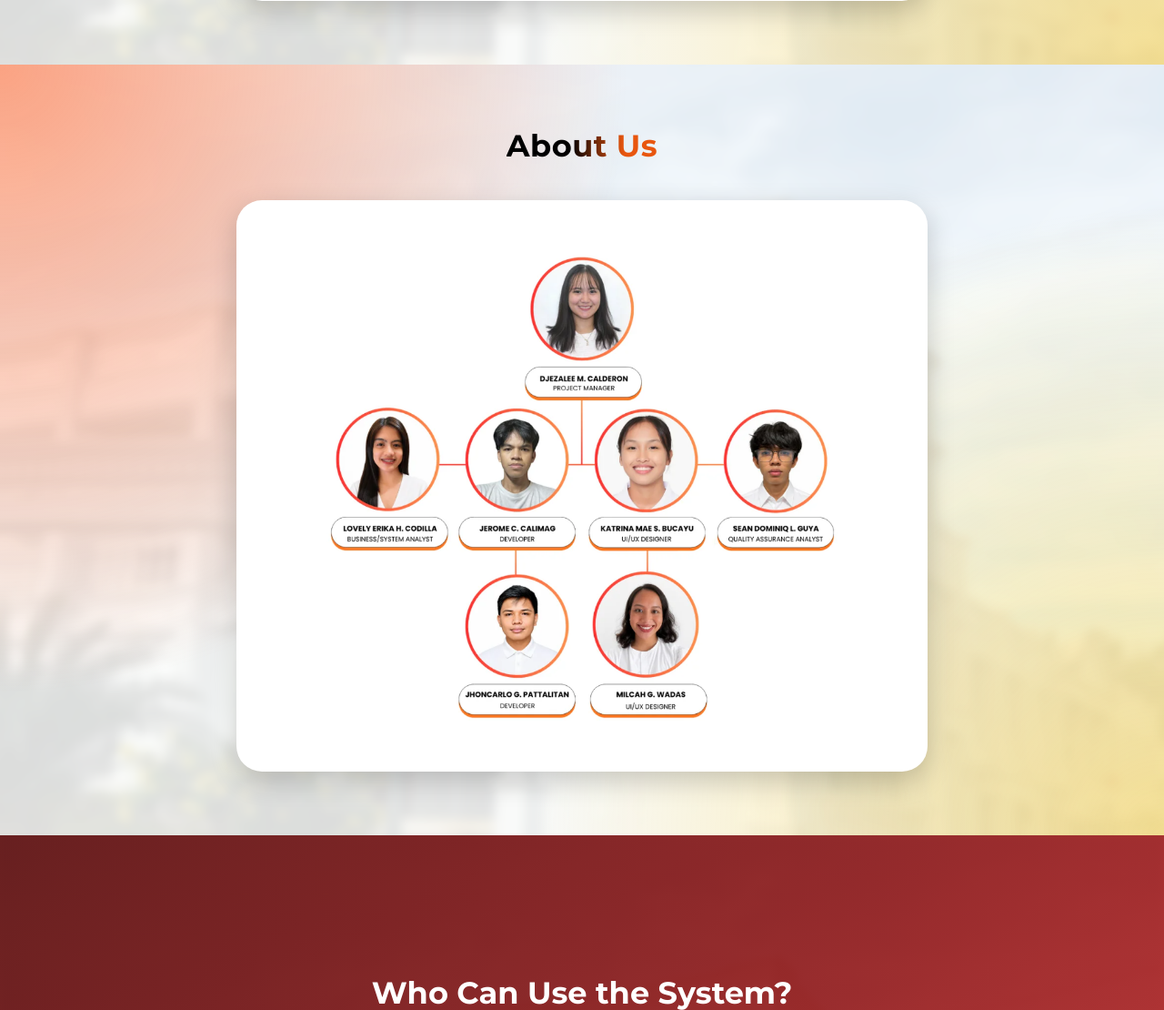
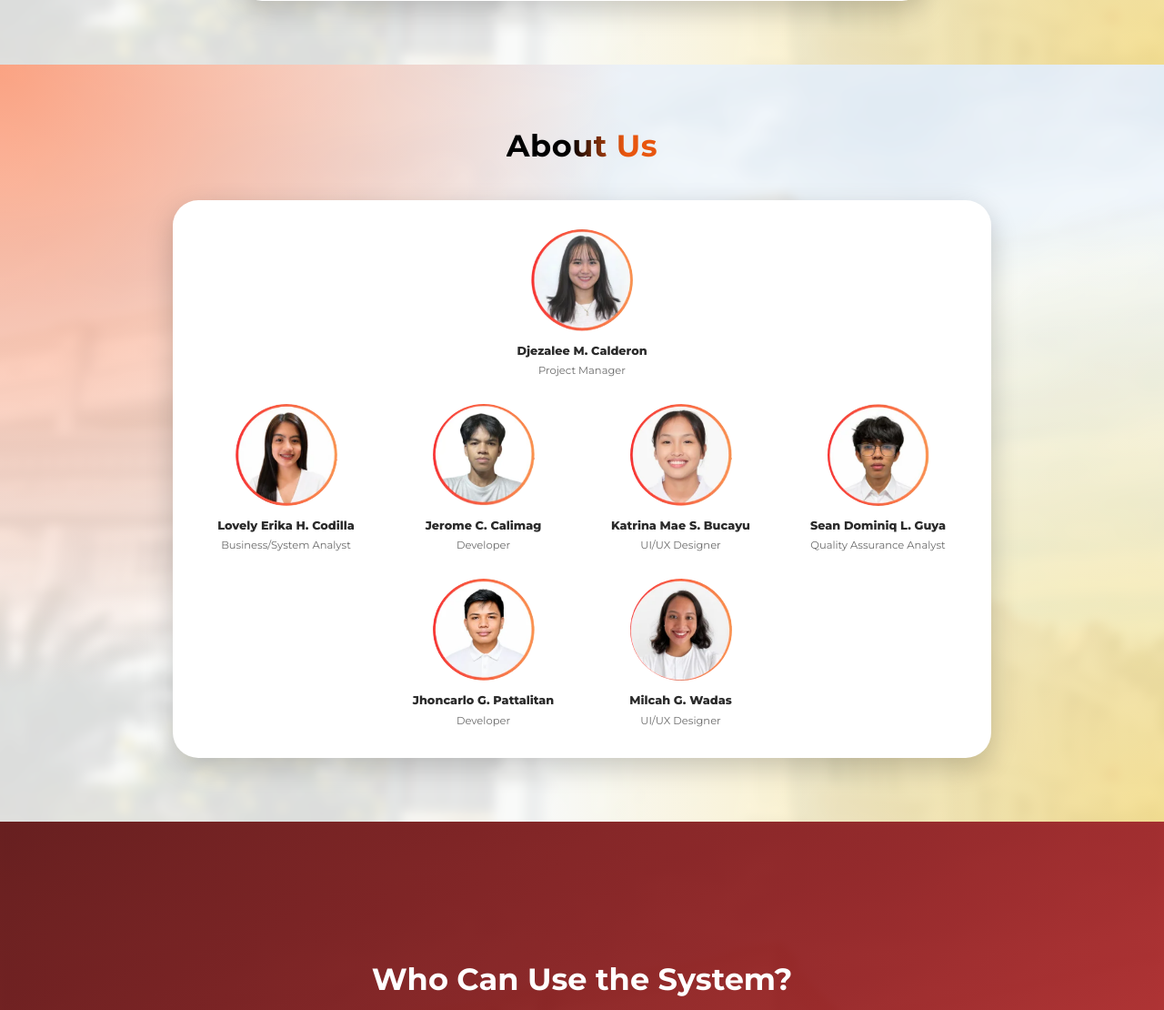
Before and after one commit to PATS1010/PROF_CONSULT, a PHP site: page /landingpage.html in a window 1280 px wide. Shown: the part 2361-3471 px from the top of the page at 91% size. Run offline with PHP 8.4, Linux system fonts and the light colour scheme.

Commit message:
Route Register through account selection and fix landing page navigation and team theme

```diff
--- a/css/dark-theme.css
+++ b/css/dark-theme.css
@@ -269,6 +269,14 @@ html[data-theme="dark"] .diagram-card {
   box-shadow: var(--theme-shadow);
 }
 
+html[data-theme="dark"] .team-chart {
+  background-color: var(--theme-card);
+  border: 1px solid var(--theme-border);
+  box-shadow: var(--theme-shadow);
+}
+html[data-theme="dark"] .team-member-name { color: var(--theme-text); }
+html[data-theme="dark"] .team-member-role { color: var(--theme-text-soft); }
+
 html[data-theme="dark"] .contact-info-title {
   color: var(--theme-danger);
 }
--- a/css/landingpage.css
+++ b/css/landingpage.css
@@ -155,6 +155,7 @@ img {
 
 .hero {
   position: relative;
+  scroll-margin-top: var(--nav-height);
   min-height: calc(100vh - var(--nav-height));
   display: flex;
   align-items: center;
@@ -438,6 +439,36 @@ img {
   height: 100%;
   max-height: 100%;
   object-fit: contain;
+}
+
+.team-chart {
+  width: 100%;
+  display: grid;
+  grid-template-columns: repeat(4, minmax(0, 1fr));
+  gap: 28px 16px;
+  padding: 32px 24px;
+  border-radius: 28px;
+  background-color: #ffffff;
+  box-shadow: var(--shadow-card);
+  list-style: none;
+}
+.team-member { min-width: 0; text-align: center; }
+.team-manager { grid-column: 1 / -1; }
+.team-contributor { grid-column: 2; }
+.team-portrait {
+  width: 112px;
+  height: 112px;
+  margin: 0 auto 12px;
+  border-radius: 50%;
+  object-fit: cover;
+  object-view-box: inset(var(--portrait-crop));
+}
+.team-member-name { font-size: .8rem; font-weight: 800; overflow-wrap: anywhere; }
+.team-member-role { margin-top: 4px; font-size: .72rem; color: var(--color-text-muted); }
+@media (max-width: 600px) {
+  .team-chart { grid-template-columns: repeat(2, minmax(0, 1fr)); padding: 24px 12px; gap: 24px 12px; }
+  .team-contributor { grid-column: auto; }
+  .team-portrait { width: 88px; height: 88px; }
 }
 
 .who-can-use {
--- a/faculty-login.html
+++ b/faculty-login.html
@@ -82,8 +82,8 @@
 
       <p class="create-account-text">
         Don't have an account?
-        <a href="create-faculty-account.html" class="create-account-link" data-nav="create-account">
-          Create Faculty Account
+        <a href="choose-account.html" class="create-account-link" data-nav="register">
+          Register
         </a>
       </p>
 
--- a/js/faculty-login.js
+++ b/js/faculty-login.js
@@ -15,10 +15,10 @@ document.addEventListener("DOMContentLoaded", () => {
     });
   });
 
-  document.querySelectorAll('[data-nav="create-account"]').forEach((link) => {
+  document.querySelectorAll('[data-nav="register"]').forEach((link) => {
     link.addEventListener("click", (event) => {
       event.preventDefault();
-      window.location.href = "create-faculty-account.html";
+      window.location.href = "choose-account.html";
     });
   });
 
--- a/js/landingpage.js
+++ b/js/landingpage.js
@@ -31,7 +31,9 @@ document.addEventListener("DOMContentLoaded", () => {
   document.querySelectorAll('[data-nav="home"]').forEach((link) => {
     link.addEventListener("click", (event) => {
       event.preventDefault();
-      window.location.href = "index.html";
+      document.getElementById("hero")?.scrollIntoView({ behavior: "smooth" });
+      if (navLinks) navLinks.classList.remove("is-open");
+      navToggle?.setAttribute("aria-expanded", "false");
     });
   });
 
--- a/js/login.js
+++ b/js/login.js
@@ -4,8 +4,7 @@ document.addEventListener("DOMContentLoaded", () => {
   const NAV_TARGETS = {
     "back": "landingpage.html",
     "forgot-password": "forgot-password.html",
-    "create-student-account": "create-student-account.html",
-    "create-faculty-account": "create-faculty-account.html",
+    "register": "choose-account.html",
   };
 
   Object.entries(NAV_TARGETS).forEach(([navKey, targetPage]) => {
--- a/js/student-login.js
+++ b/js/student-login.js
@@ -15,10 +15,10 @@ document.addEventListener("DOMContentLoaded", () => {
     });
   });
 
-  document.querySelectorAll('[data-nav="create-account"]').forEach((link) => {
+  document.querySelectorAll('[data-nav="register"]').forEach((link) => {
     link.addEventListener("click", (event) => {
       event.preventDefault();
-      window.location.href = "create-student-account.html";
+      window.location.href = "choose-account.html";
     });
   });
 
--- a/landingpage.html
+++ b/landingpage.html
@@ -15,7 +15,7 @@
 <body>
 
   <header class="navbar">
-    <a href="index.html" class="navbar-logo" data-nav="home" aria-label="Go to home">
+    <a href="#hero" class="navbar-logo" data-nav="home" aria-label="Go to home">
       <img src="images/prof-consult-logo.png" alt="Prof Consult Logo">
     </a>
 
@@ -26,7 +26,7 @@
     </button>
 
     <nav class="navbar-links" id="navLinks">
-      <a href="index.html" data-nav="home">Home</a>
+      <a href="#hero" data-nav="home">Home</a>
       <a href="#why-choose" data-nav="scroll">About</a>
       <a href="#contact" data-nav="scroll">Contact</a>
       <a href="login.html" class="navbar-login-button" data-nav="login">Login</a>
@@ -137,15 +137,43 @@
 
         <h2 class="format-text how-it-works-title">About Us</h2>
 
-        <div class="diagram-card">
-
-          <img
-            src="images/members.png"
-            alt="About Us team"
-            class="diagram-placeholder-image"
-          >
-
-        </div>
+        <ul class="team-chart" aria-label="Prof Consult project team">
+          <li class="team-member team-manager">
+            <img src="images/members.png" alt="" class="team-portrait" style="--portrait-crop: 1.274% 40.584% 76.688% 40.693%">
+            <p class="team-member-name">Djezalee M. Calderon</p>
+            <p class="team-member-role">Project Manager</p>
+          </li>
+          <li class="team-member">
+            <img src="images/members.png" alt="" class="team-portrait" style="--portrait-crop: 33.376% 75.758% 44.586% 5.519%">
+            <p class="team-member-name">Lovely Erika H. Codilla</p>
+            <p class="team-member-role">Business/System Analyst</p>
+          </li>
+          <li class="team-member">
+            <img src="images/members.png" alt="" class="team-portrait" style="--portrait-crop: 33.631% 52.381% 44.331% 28.896%">
+            <p class="team-member-name">Jerome C. Calimag</p>
+            <p class="team-member-role">Developer</p>
+          </li>
+          <li class="team-member">
+            <img src="images/members.png" alt="" class="team-portrait" style="--portrait-crop: 33.631% 29.004% 44.331% 52.273%">
+            <p class="team-member-name">Katrina Mae S. Bucayu</p>
+            <p class="team-member-role">UI/UX Designer</p>
+          </li>
+          <li class="team-member">
+            <img src="images/members.png" alt="" class="team-portrait" style="--portrait-crop: 33.631% 5.628% 44.331% 75.649%">
+            <p class="team-member-name">Sean Dominiq L. Guya</p>
+            <p class="team-member-role">Quality Assurance Analyst</p>
+          </li>
+          <li class="team-member team-contributor">
+            <img src="images/members.png" alt="" class="team-portrait" style="--portrait-crop: 68.917% 52.381% 9.045% 28.896%">
+            <p class="team-member-name">Jhoncarlo G. Pattalitan</p>
+            <p class="team-member-role">Developer</p>
+          </li>
+          <li class="team-member">
+            <img src="images/members.png" alt="" class="team-portrait" style="--portrait-crop: 68.408% 29.004% 9.554% 52.273%">
+            <p class="team-member-name">Milcah G. Wadas</p>
+            <p class="team-member-role">UI/UX Designer</p>
+          </li>
+        </ul>
 
       </div>
 
--- a/student-login.html
+++ b/student-login.html
@@ -82,8 +82,8 @@
 
       <p class="create-account-text">
         Don't have an account?
-        <a href="create-student-account.html" class="create-account-link" data-nav="create-account">
-          Create Student Account
+        <a href="choose-account.html" class="create-account-link" data-nav="register">
+          Register
         </a>
       </p>
 
```
Also changed, not shown: login.html (+2 -5 lines), tests/public-pages.js (added, +56 -0 lines), tests/router.php (+10 -0 lines), 2 other files.
